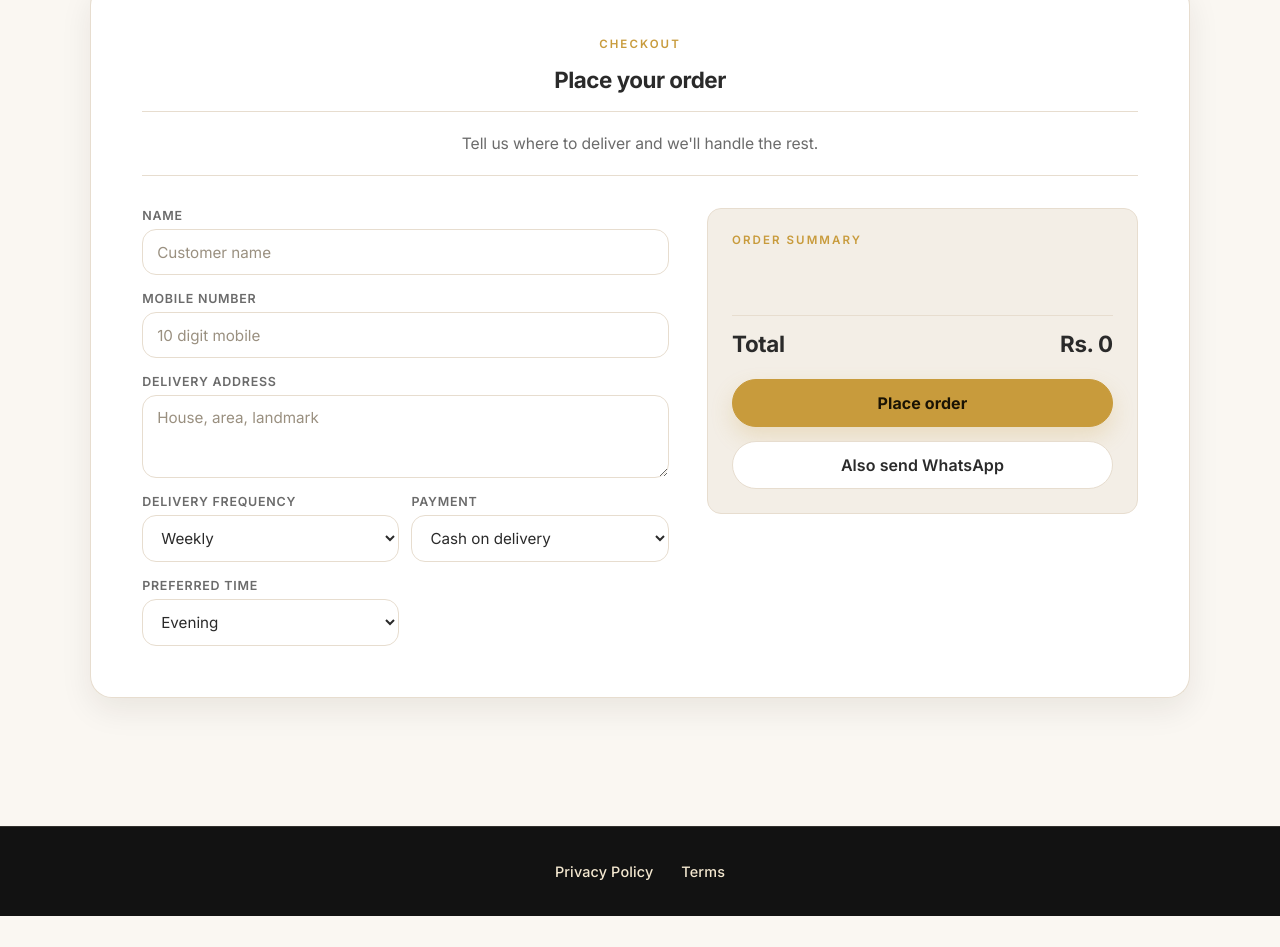
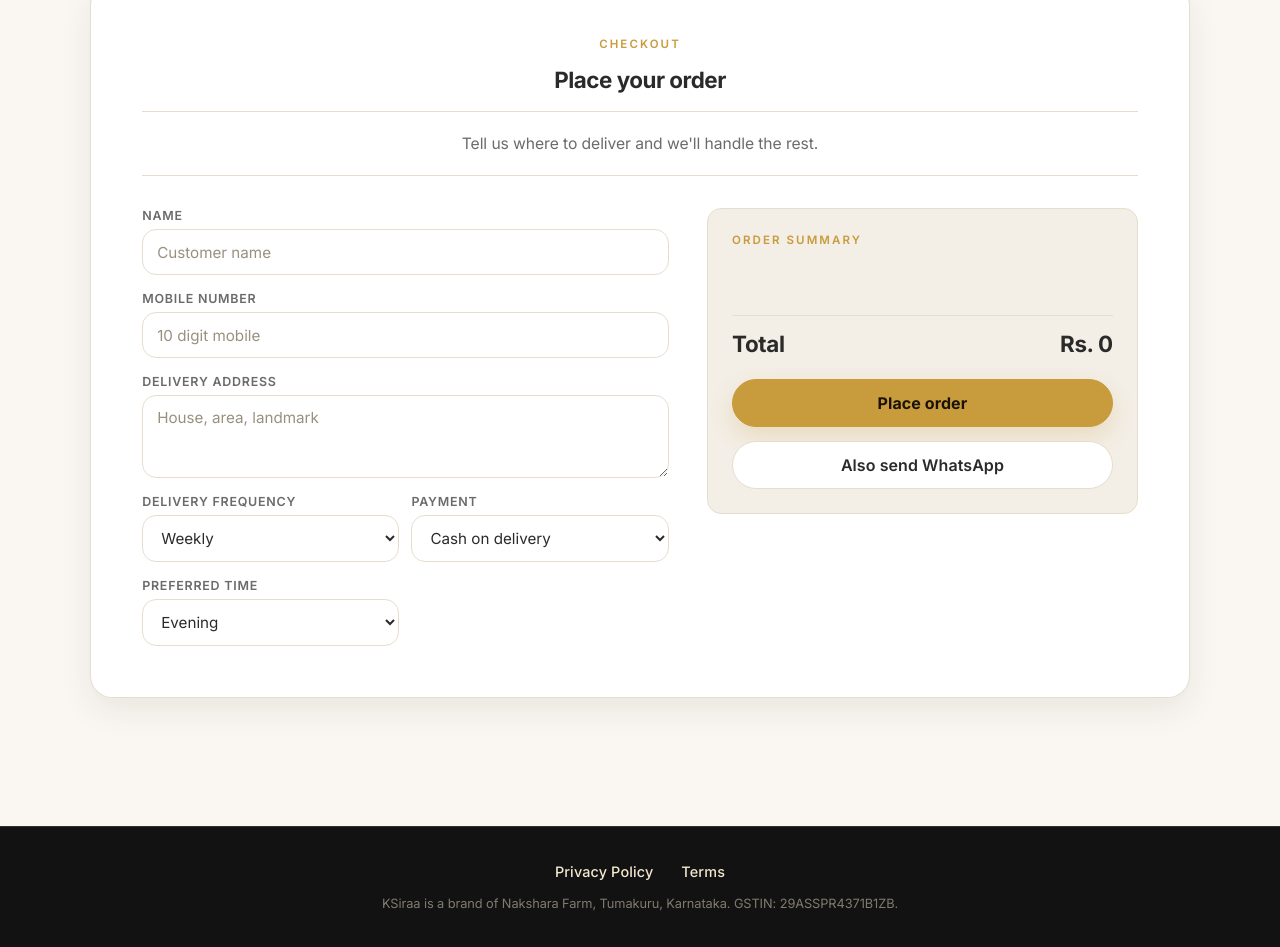
Before and after one commit to lnarasimha-1729/ksiraa, a website: page index.html in a window 1280 px wide. Shown: the part 705-1652 px from the top of the page. Before the commit the page ends 1621 px from the top, so only its background shows below. Drawn offline with Linux system fonts and the light colour scheme; no server answers.

Commit message:
added templates

```diff
--- a/index.html
+++ b/index.html
@@ -256,6 +256,7 @@
       <footer class="site-footer">
         <a href="privacy.html">Privacy Policy</a>
         <a href="terms.html">Terms</a>
+        <span class="site-footer-attribution">KSiraa is a brand of Nakshara Farm, Tumakuru, Karnataka. GSTIN: 29ASSPR4371B1ZB.</span>
       </footer>
     </div>
 
--- a/styles.css
+++ b/styles.css
@@ -260,9 +260,18 @@ main {
   border-top: 1px solid var(--on-dark-line);
   color: var(--on-dark-muted);
   display: flex;
-  gap: 28px;
+  flex-wrap: wrap;
+  gap: 16px 28px;
   justify-content: center;
   padding: 36px 22px;
+  text-align: center;
+}
+
+.site-footer-attribution {
+  color: var(--on-dark-muted);
+  flex-basis: 100%;
+  font-size: 0.8rem;
+  opacity: 0.7;
 }
 
 .site-footer a {
```
Also changed, not shown: 1 other file.
